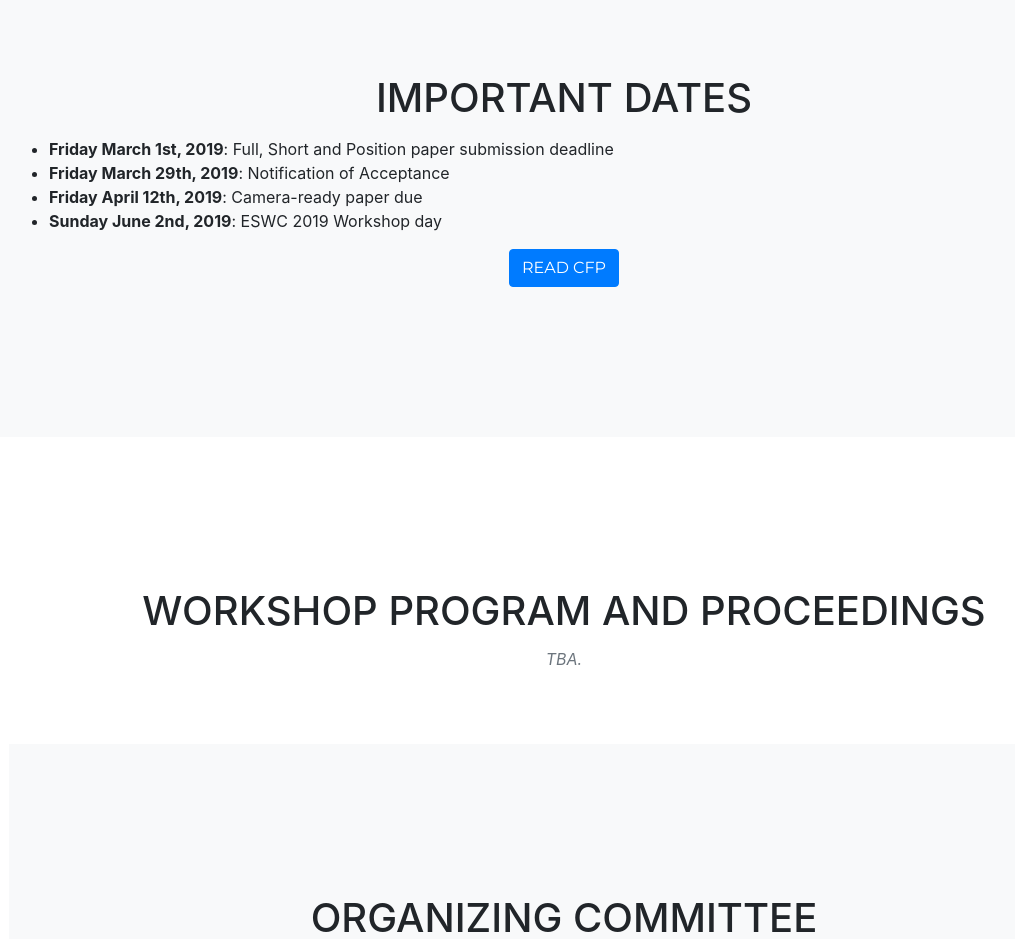
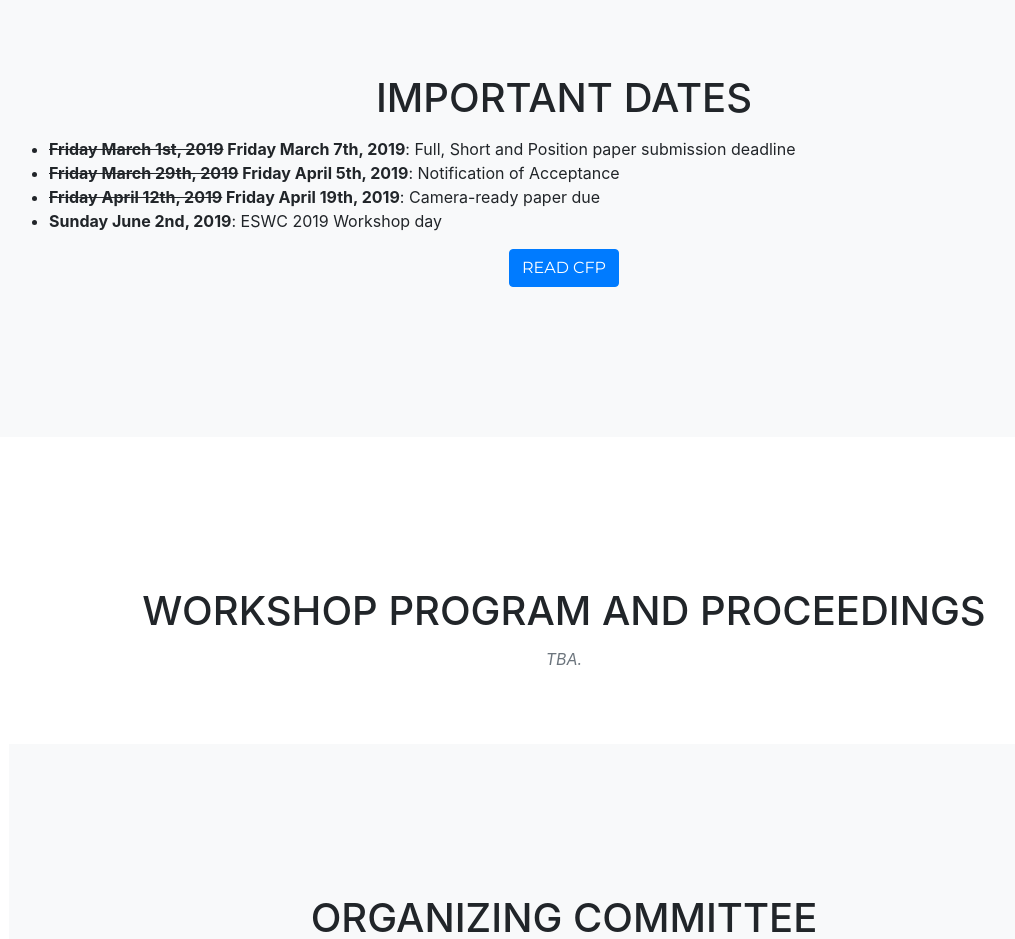
Before and after one commit to alammehwish/dl4kg-eswc, a website with bundled scripts: page index.html in a window 1280 px wide. Shown: the part 3040-3979 px from the top of the page, without its empty margins (76-1091 px from the left). Built offline with nearby package versions, Linux system fonts and the light colour scheme; files whose address does not match are found by name; a web font is replaced by a local one.

Commit message:
Update index.html

```diff
--- a/index.html
+++ b/index.html
@@ -189,9 +189,9 @@
             <h2 class="section-heading text-uppercase">Important Dates</h2>
             <div style="text-align:left">
             <ul>
-		    <li><b>Friday March 1st, 2019</b>: Full, Short and Position paper submission deadline</li>
-		    <li><b>Friday March 29th, 2019</b>: Notification of Acceptance</li>
-		    <li><b>Friday April 12th, 2019</b>: Camera-ready paper due </li>
+		    <li><b><s>Friday March 1st, 2019</s> Friday March 7th, 2019</b>: Full, Short and Position paper submission deadline</li>
+		    <li><b><s>Friday March 29th, 2019</s> Friday April 5th, 2019</b>: Notification of Acceptance</li>
+		    <li><b><s>Friday April 12th, 2019</s> Friday April 19th, 2019</b>: Camera-ready paper due </li>
 		    <li><b>Sunday June 2nd, 2019</b>: ESWC 2019 Workshop day</li>
 
               </ul>
```
